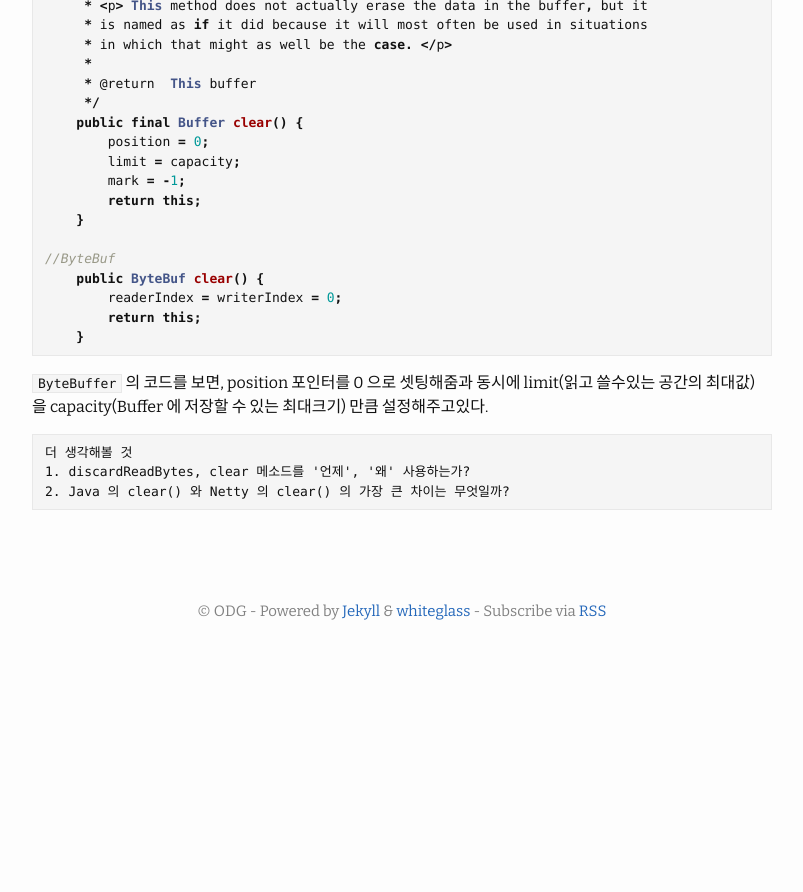
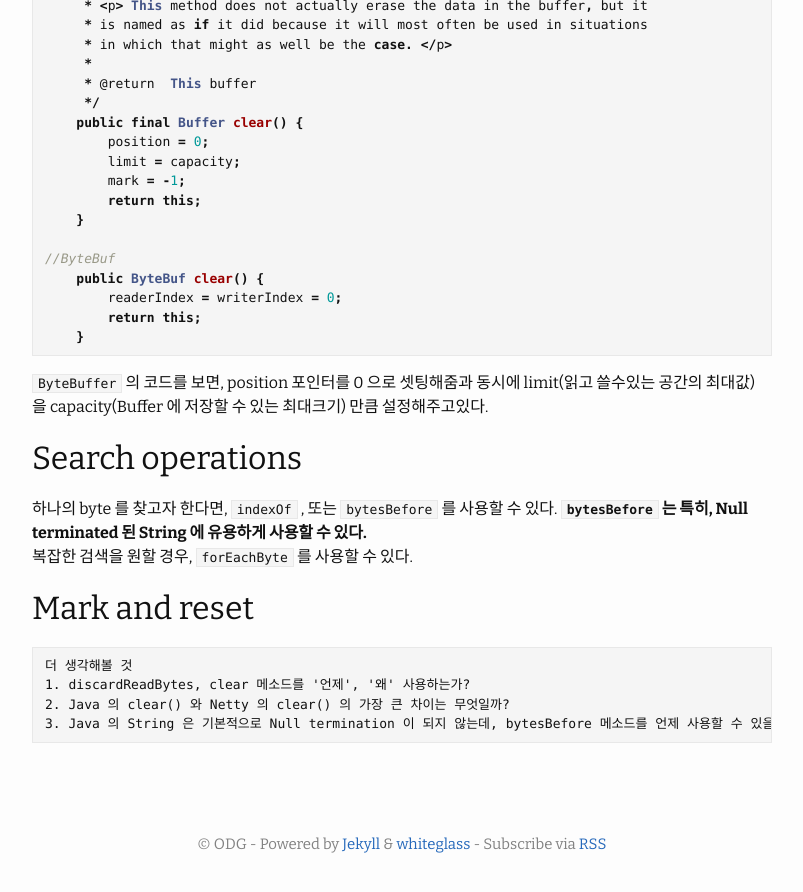
Before and after one commit to OpenDeveloperGroup/OpenDeveloperGroup.github.io, a Jekyll site: the page built from _posts/2018-07-13-Buffer_02.md, in a window 1280 px wide and 900 px high, scrolled down 2479 px. Shown: the top 892 px of the window, without its empty margins (238-1041 px from the left). Built offline with Jekyll 4.4.1, drawn with Linux system fonts in a browser that asks for light colours; before the commit the page ends 3147 px from its top, so only the background shows below that.

Commit message:
add posts

````diff
--- a/_posts/2018-07-13-Buffer_02.md
+++ b/_posts/2018-07-13-Buffer_02.md
@@ -109,8 +109,16 @@ Java 의 ```ByteBuffer``` 에서 capacity, position 두 개의 변수를 사용
 ```ByteBuffer``` 의 코드를 보면, position 포인터를 0 으로 셋팅해줌과 동시에 limit(읽고 쓸수있는 공간의 최대값) 을 capacity(Buffer 에 저장할 수 있는 최대크기) 만큼 설정해주고있다.
 
 
+## Search operations
+하나의 byte 를 찾고자 한다면, ```indexOf``` , 또는 ```bytesBefore``` 를 사용할 수 있다. **```bytesBefore``` 는 특히, Null terminated 된 String 에 유용하게 사용할 수 있다.**
+복잡한 검색을 원할 경우, ```forEachByte``` 를 사용할 수 있다.
+
+
+## Mark and reset
+
 ```
 더 생각해볼 것
 1. discardReadBytes, clear 메소드를 '언제', '왜' 사용하는가?
 2. Java 의 clear() 와 Netty 의 clear() 의 가장 큰 차이는 무엇일까?
+3. Java 의 String 은 기본적으로 Null termination 이 되지 않는데, bytesBefore 메소드를 언제 사용할 수 있을까?
 ```
````
Also changed, not shown: _posts/2018-07-13-모임일지.md (added, +11 -0 lines).
